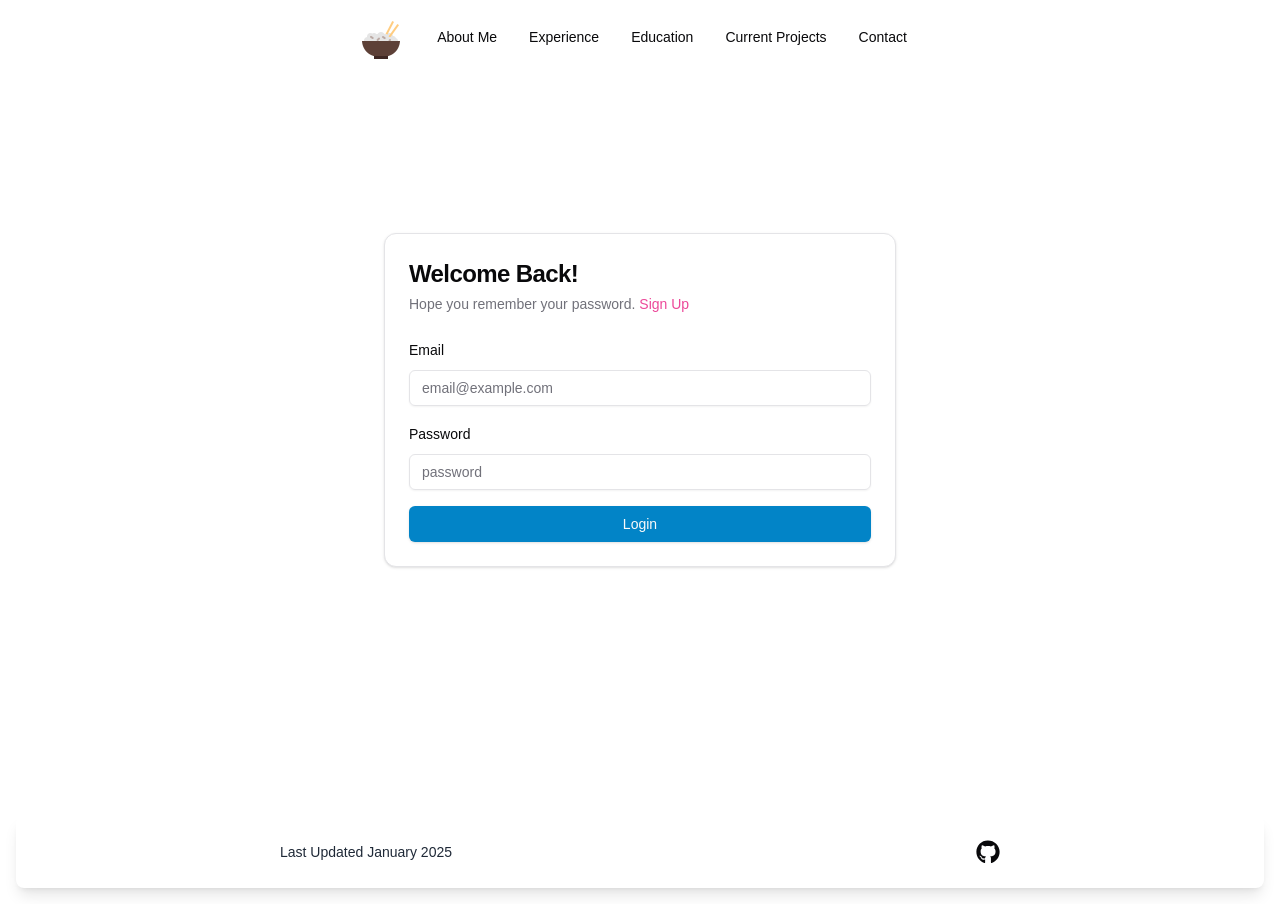
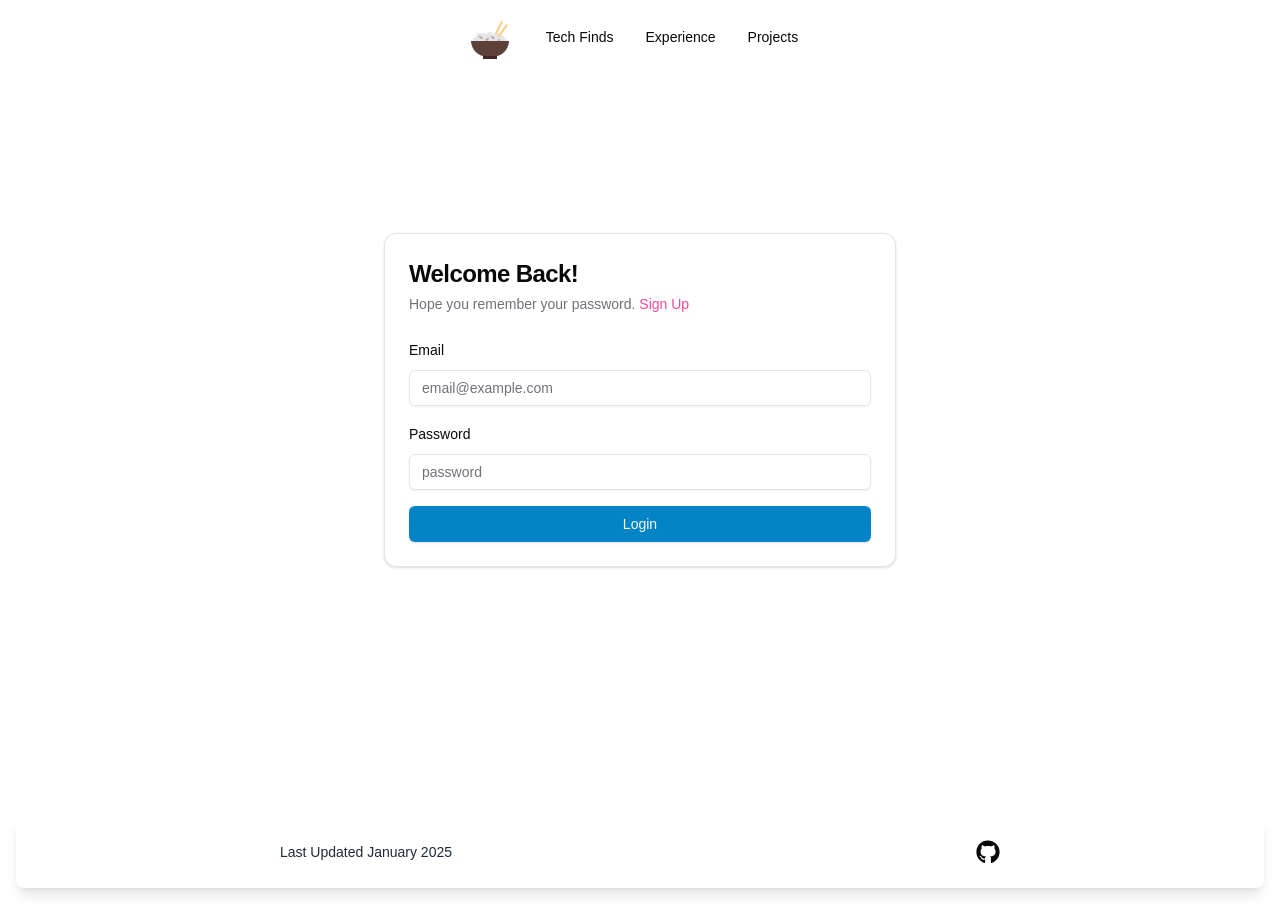
Before and after one commit to chvaldez10/personal-site, a Next.js app in the folder chvaldez10/: page /login in a window 1280 px wide. Built offline with nearby package versions, Linux system fonts and the light colour scheme.

Commit message:
add scroll

```diff
--- a/chvaldez10/src/components/Navbar/Navbar.tsx
+++ b/chvaldez10/src/components/Navbar/Navbar.tsx
@@ -2,8 +2,8 @@
 
 import { FC } from "react";
 import Link from "next/link";
+import Image from "next/image";
 import { Link as ScrollLink } from "react-scroll";
-import Image from "next/image";
 
 // Components
 import { Button } from "@/components/ui/buttons/button";
@@ -56,8 +56,8 @@ const DesktopNavbarLinkItem = ({ href, label }: NavbarLinks) => {
     <ScrollLink
       to={href}
       smooth={true}
-      duration={300}
-      offset={-50}
+      duration={700}
+      // offset={-50}
       className={`${styles.clientNavbar} group inline-flex w-max items-center justify-center rounded-md px-4 text-sm font-medium transition-colors cursor-pointer text-center`}
       data-replace={label}
       style={{ textDecoration: "none" }}
@@ -103,7 +103,7 @@ const MobileNavbarLinkItem = ({ href, label }: NavbarLinks) => {
       to={href}
       smooth={true}
       duration={300}
-      offset={-80}
+      // offset={-80}
       className={`${styles.clientNavbar} flex w-full items-center text-lg font-semibold cursor-pointer`}
       data-replace={label}
       style={{ textDecoration: "none" }}
--- a/chvaldez10/src/components/core/hero/CurrentWorkExperience.tsx
+++ b/chvaldez10/src/components/core/hero/CurrentWorkExperience.tsx
@@ -6,7 +6,7 @@ import ThermalTicket from "./molecules/ThermalTicket";
 
 const TechFind: React.FC = () => {
   return (
-    <HeroStack>
+    <HeroStack id="current-work-experience">
       {/* Verbiage */}
       <div className="content">
         <p className="text-2xl lg:text-4xl  font-bold">Software QA Analyst</p>
--- a/chvaldez10/src/components/core/hero/Projects.tsx
+++ b/chvaldez10/src/components/core/hero/Projects.tsx
@@ -26,13 +26,18 @@ export default function Projects() {
   ));
 
   return (
-    <div className="py-8 w-10/12 mx-auto">
+    <div
+      className="min-h-screen flex-items-center  bg-[var(--brand-secondary-100)]"
+      id="projects"
+    >
+      <div className="w-10/12">
         <BreadcrumbWithCustomSeparator
           activeContainer={activeProjectStatus}
           setActiveContainer={setActiveProjectStatus}
         />
         <div className="mt-4">
           {containers[projectKeys.indexOf(activeProjectStatus)]}
+        </div>
       </div>
     </div>
   );
--- a/chvaldez10/src/components/core/hero/TechFinds.tsx
+++ b/chvaldez10/src/components/core/hero/TechFinds.tsx
@@ -10,7 +10,10 @@ const TechFind: React.FC = async () => {
   const brandLogos = await fetchBrandLogos();
 
   return (
-    <CenteredVertical background={"bg-[var(--brand-secondary-100)]"}>
+    <CenteredVertical
+      background={"bg-[var(--brand-secondary-100)]"}
+      id="tech-finds"
+    >
       {/* Verbiage */}
       <div className="content text-center">
         <p className="text-2xl lg:text-4xl font-bold">
--- a/chvaldez10/src/components/core/hero/layouts/CenteredVertical.tsx
+++ b/chvaldez10/src/components/core/hero/layouts/CenteredVertical.tsx
@@ -5,9 +5,10 @@ import { HeroLayoutProps } from "@/types/shared";
 const CenteredVertical: React.FC<HeroLayoutProps> = ({
   children,
   background,
+  id,
 }) => {
   return (
-    <div className={`min-h-screen flex-items-center ${background}`}>
+    <div className={`min-h-screen flex-items-center ${background}`} id={id}>
       {children}
     </div>
   );
--- a/chvaldez10/src/components/core/hero/layouts/HeroStack.tsx
+++ b/chvaldez10/src/components/core/hero/layouts/HeroStack.tsx
@@ -2,12 +2,10 @@ import React from "react";
 
 import { HeroLayoutProps } from "@/types/shared";
 
-const HeroStack: React.FC<HeroLayoutProps> = ({ children, background }) => {
+const HeroStack: React.FC<HeroLayoutProps> = ({ children, background, id }) => {
   return (
     <>
-      <div
-        className={`${background} h-screen flex flex-col justify-center items-center`}
-      >
+      <div className={`${background} min-h-screen flex-items-center`} id={id}>
         <div className="container grid grid-cols-1 md:grid-cols-2 items-center md:gap-4 w-10/12">
           {children}
         </div>
--- a/chvaldez10/src/data/navlinks.ts
+++ b/chvaldez10/src/data/navlinks.ts
@@ -2,23 +2,23 @@ import { NavbarLinks } from "@/types/shared";
 
 export const navlinks: NavbarLinks[] = [
   {
-    label: "About Me",
-    href: "about-me",
+    label: "Tech Finds",
+    href: "tech-finds",
   },
   {
     label: "Experience",
-    href: "experience",
+    href: "current-work-experience",
   },
+  // {
+  //   label: "Education",
+  //   href: "education",
+  // },
   {
-    label: "Education",
-    href: "education",
+    label: "Projects",
+    href: "projects",
   },
-  {
-    label: "Current Projects",
-    href: "current-projects",
-  },
-  {
-    label: "Contact",
-    href: "contact",
-  },
+  // {
+  //   label: "Contact",
+  //   href: "contact",
+  // },
 ];
--- a/chvaldez10/src/types/shared.ts
+++ b/chvaldez10/src/types/shared.ts
@@ -8,4 +8,5 @@ export interface NavbarLinks {
 export interface HeroLayoutProps {
   children: React.ReactNode;
   background?: string;
+  id?: string;
 }
```
Lines whose indentation alone changed are shown as unchanged.
